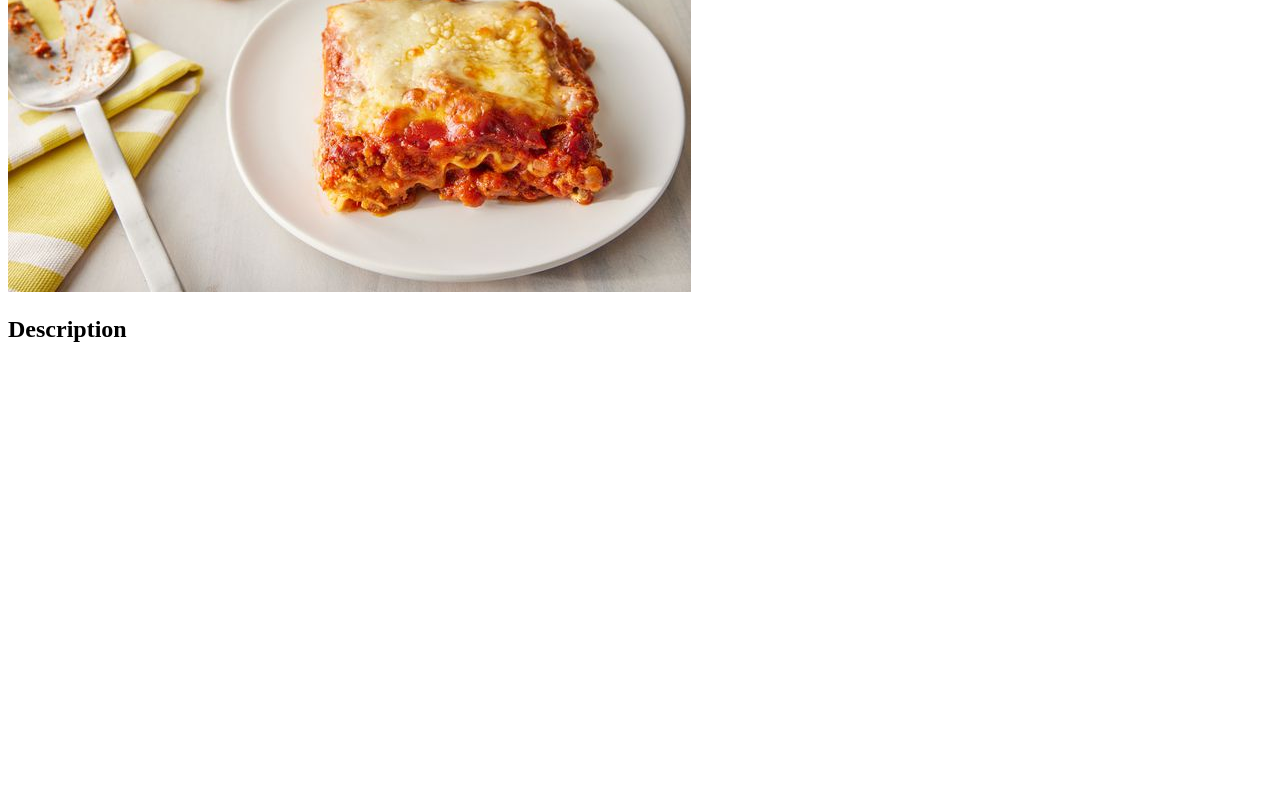
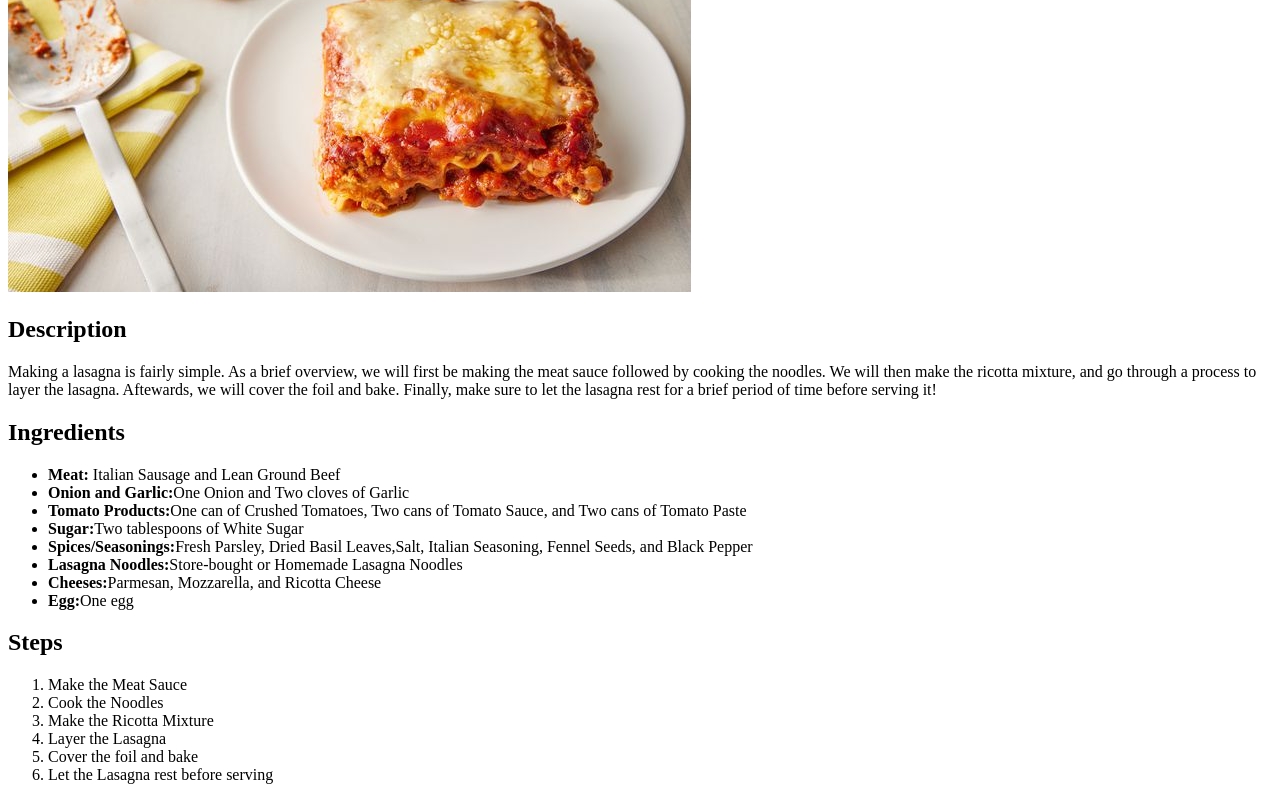
Before and after one commit to ryanh888/odin-recipes, a plain HTML site: page recipes/lasagna.html in a window 1280 px wide. Shown: the part 326-1126 px from the top of the page. Before the commit the page ends 800 px from the top, so only its background shows below. Drawn offline with Linux system fonts and the light colour scheme.

Commit message:
Added content in the form of one paragraph and two lists to lasagna.html
Finished the content of lasagna.html by adding the description of the recipe, the recipe ingredients in a list, and the recipe steps in a list.
Also created a unordered list for index.html to list the recipes.

```diff
--- a/recipes/lasagna.html
+++ b/recipes/lasagna.html
@@ -12,5 +12,31 @@
         <img src="../images/lasagna.jpg" alt="lasagna">
 
         <h2>Description</h2>
+        <p>Making a lasagna is fairly simple. As a brief overview, we will first be making the meat sauce followed by cooking the noodles.
+            We will then make the ricotta mixture, and go through a process to layer the lasagna. Aftewards, we will cover the foil and bake.
+            Finally, make sure to let the lasagna rest for a brief period of time before serving it!
+        </p>
+
+        <h2>Ingredients</h2>
+        <ul>
+            <li><strong>Meat:</strong> Italian Sausage and Lean Ground Beef</li>
+            <li><strong>Onion and Garlic:</strong>One Onion and Two cloves of Garlic</li>
+            <li><strong>Tomato Products:</strong>One can of Crushed Tomatoes, Two cans of Tomato Sauce, and Two cans of Tomato Paste</li>
+            <li><strong>Sugar:</strong>Two tablespoons of White Sugar</li>
+            <li><strong>Spices/Seasonings:</strong>Fresh Parsley, Dried Basil Leaves,Salt, Italian Seasoning, Fennel Seeds, and Black Pepper</li>
+            <li><strong>Lasagna Noodles:</strong>Store-bought or Homemade Lasagna Noodles</li>
+            <li><strong>Cheeses:</strong>Parmesan, Mozzarella, and Ricotta Cheese</li>
+            <li><strong>Egg:</strong>One egg</li>
+        </ul>
+
+        <h2>Steps</h2>
+        <ol>
+            <li>Make the Meat Sauce</li>
+            <li>Cook the Noodles</li>
+            <li>Make the Ricotta Mixture</li>
+            <li>Layer the Lasagna</li>
+            <li>Cover the foil and bake</li>
+            <li>Let the Lasagna rest before serving</li>
+        </ol>
     </body>
 </html>
```
Also changed, not shown: index.html (+3 -0 lines).
